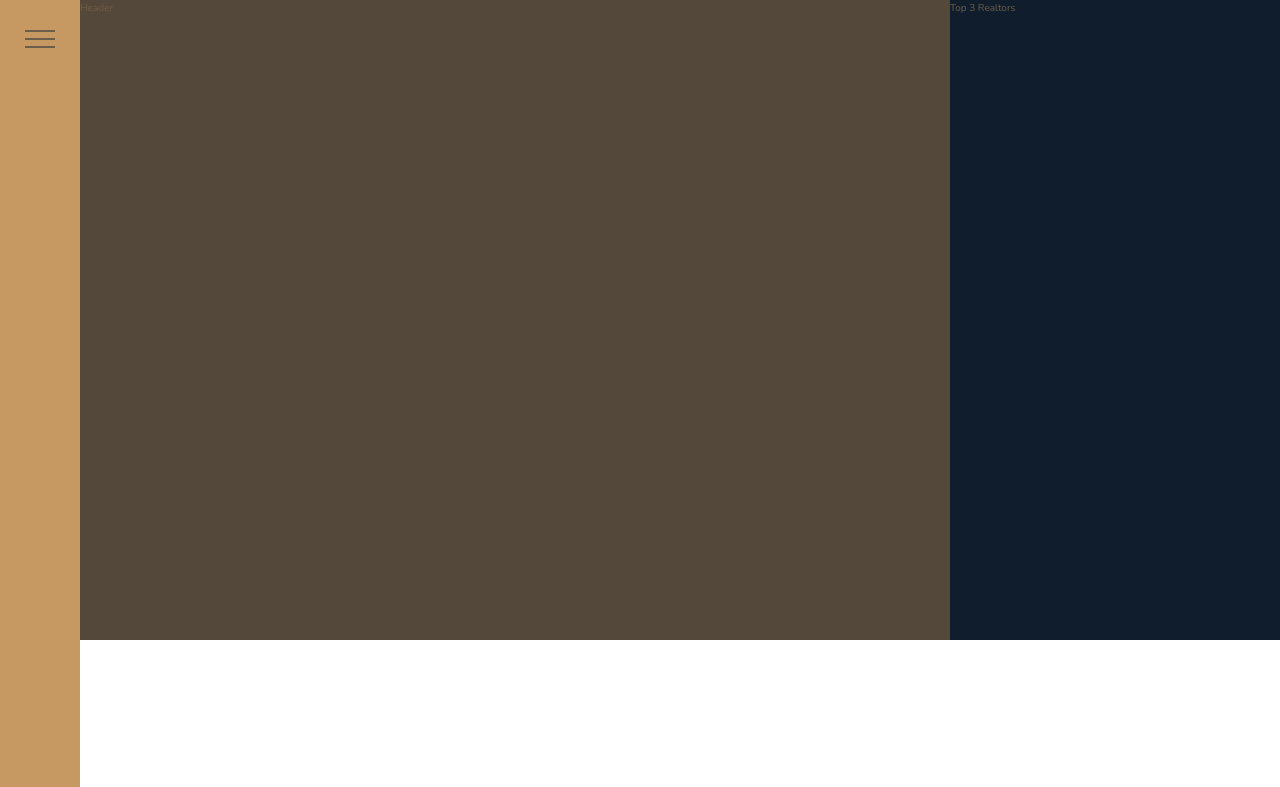
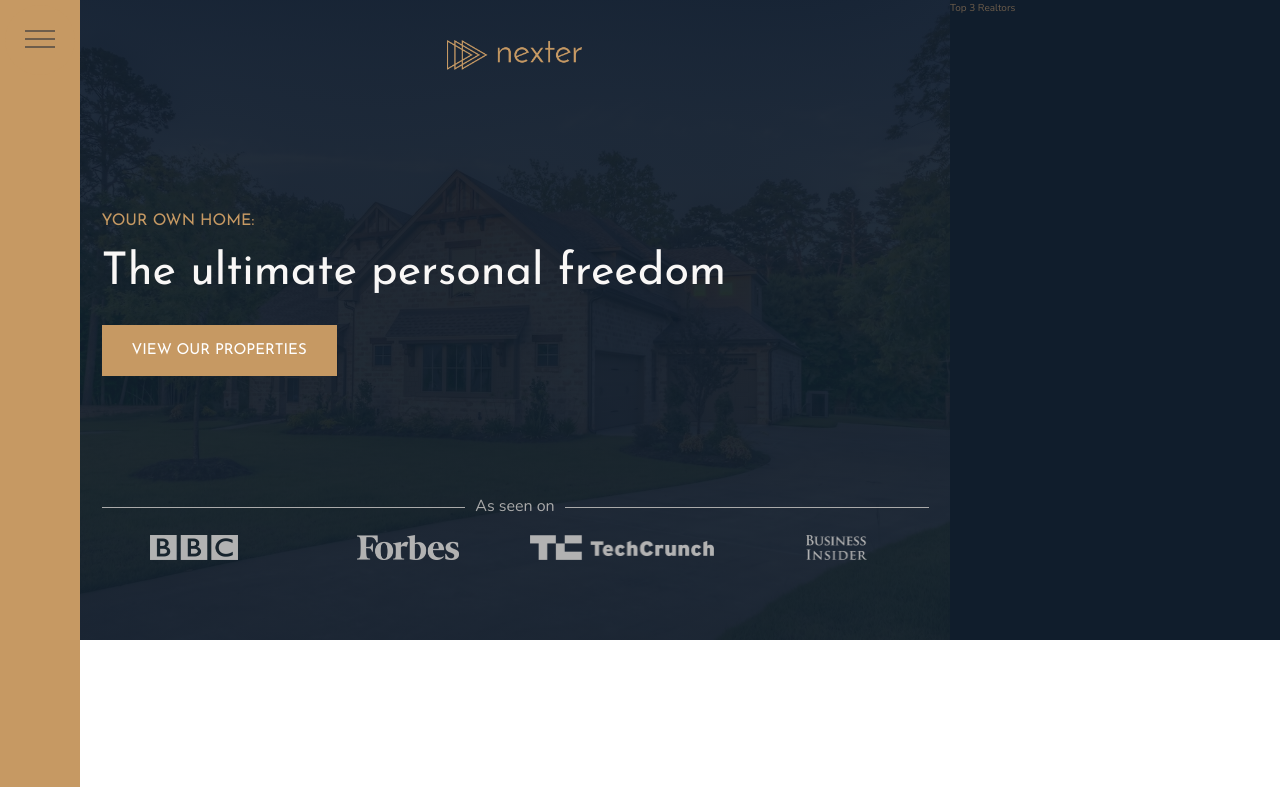
Before and after one commit to Arximiro/Nexter, a website: page index.html in a window 1280 px wide. Shown: the top 787 px of the page. Drawn offline with nearby package versions, Linux system fonts and the light colour scheme.

Commit message:
header added and styled

```diff
--- a/index.html
+++ b/index.html
@@ -51,7 +51,17 @@
 
   <!-- HEADER -->
   <header class="header">
-    Header
+    <img src="img/logo.png" alt="nexter logo" class="header__logo">
+    <h3 class="heading-3">Your own home:</h3>
+    <h1 class="heading-1">The ultimate personal freedom</h1>
+    <a href="#homes"><button class="btn header__btn">View our properties</button></a>
+    <div class="header__seenon-text">As seen on</div>
+    <div class="header__seenon-logos">
+      <img src="img/logo-bbc.png" alt="bbc logo">
+      <img src="img/logo-forbes.png" alt="forbes logo">
+      <img src="img/logo-techcrunch.png" alt="techcrunch logo">
+      <img src="img/logo-bi.png" alt="business insider logo">
+    </div>
   </header>
   <!-- HEADER -->
 
@@ -419,6 +429,8 @@
   </footer>
   <!-- FOOTER -->
 
+
+
   <script src="js/functionality.js"></script>
 </body>
 
--- a/sass/_header.scss
+++ b/sass/_header.scss
@@ -1,5 +1,57 @@
 .header {
-  background-color: $color-grey-dark-1;
+  background-image: linear-gradient(rgba($color-secondary, .93), rgba($color-secondary, .93)), url(../img/hero.jpeg);
+  background-size: cover;
+  background-position: center;
+  padding: 8rem;
+  padding-top: 4rem;
 
   grid-column: full-start / col-end 6;
+
+  display: grid;
+  grid-template-rows: 1fr min-content 6rem 1fr;
+  grid-template-columns: max-content;
+  grid-row-gap: 1.5rem;
+  justify-content: center;
+
+  &__logo {
+    height: 3rem;
+    justify-self: center;
+  }
+
+  &__btn {
+    align-self: start;
+    justify-self: start;
+  }
+
+  &__seenon-text {
+    font-size: 1.6rem;
+    color: $color-grey-light-2;
+
+
+
+    display: grid;
+    grid-template-columns: 1fr max-content 1fr;
+    align-items: center;
+    grid-column-gap: 1rem;
+
+    &::before,
+    &::after {
+      content: "";
+      height: 1px;
+      display: block;
+      background-color: currentColor;
+    }
+  }
+
+  &__seenon-logos {
+    display: grid;
+    grid-template-columns: repeat(4, 1fr);
+    grid-column-gap: 3rem;
+    justify-items: center;
+
+    img {
+      height: 2.5rem;
+      filter: brightness(70%);
+    }
+  }
 }
--- a/sass/_sidebar.scss
+++ b/sass/_sidebar.scss
@@ -5,9 +5,6 @@
   grid-row: 1 / -1;
 
   position: relative;
-
-  display: grid;
-  grid-template-columns: auto-fit, minmax(2rem, 1fr);
 
   &__checkbox {
     display: none;
--- a/sass/_typography.scss
+++ b/sass/_typography.scss
@@ -5,6 +5,9 @@
 
 .heading-1 {
   @extend %heading;
+  font-size: 4.5rem;
+  color: $color-grey-light-1;
+  line-height: 1;
 }
 .heading-2 {
   @extend %heading;
```
Also changed, not shown: css/style.css.
